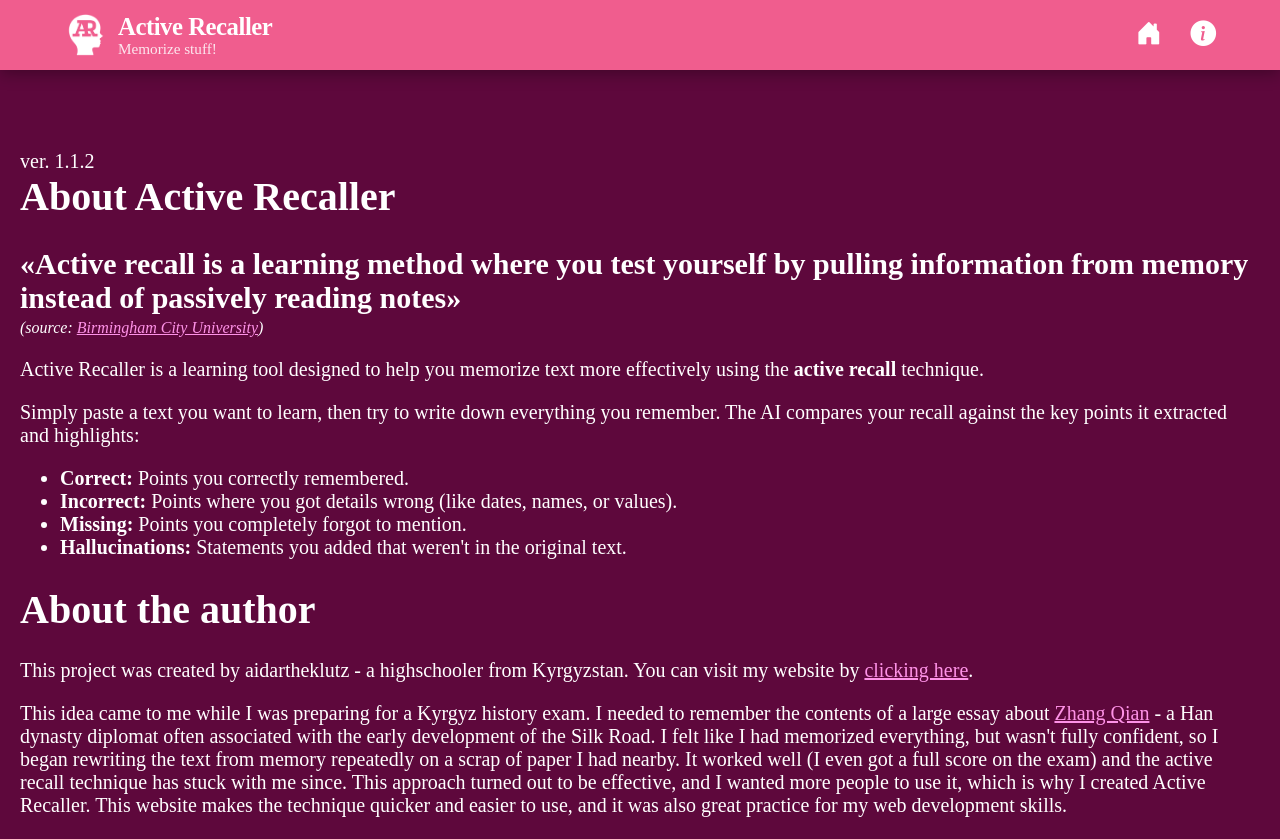
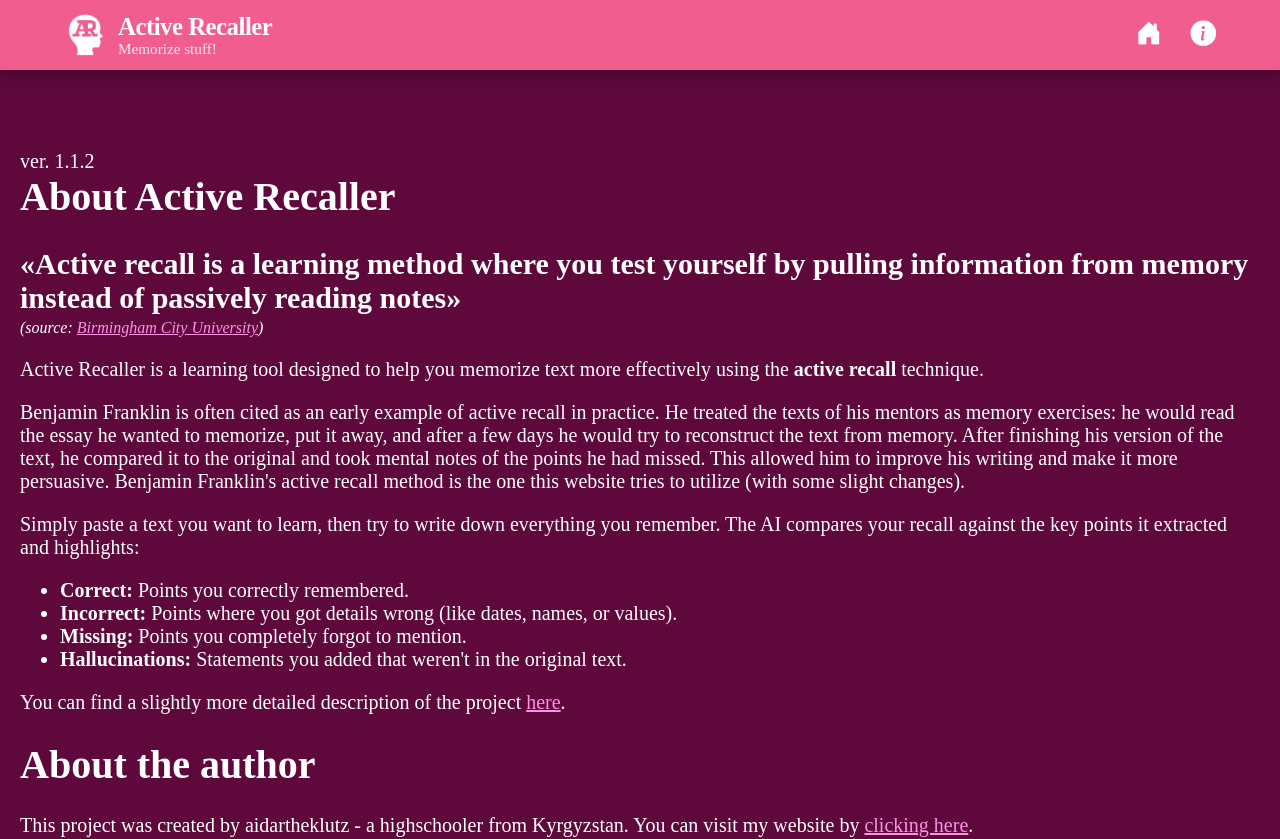
Before and after one commit to aidartheklutz/active-recaller, a React (Vite) app: page /about in a window 1280 px wide. Shown: the top 839 px of the page. Built offline with nearby package versions, Linux system fonts and the light colour scheme; no server answers; a web font is replaced by a local one.

Commit message:
slightly change AboutPage

```diff
--- a/src/pages/AboutPage/AboutPage.jsx
+++ b/src/pages/AboutPage/AboutPage.jsx
@@ -27,6 +27,18 @@
       </p>
 
       <p>
+        Benjamin Franklin is often cited as an early example of active recall in
+        practice. He treated the texts of his mentors as memory exercises: he
+        would read the essay he wanted to memorize, put it away, and after a few
+        days he would try to reconstruct the text from memory. After finishing
+        his version of the text, he compared it to the original and took mental
+        notes of the points he had missed. This allowed him to improve his
+        writing and make it more persuasive. Benjamin Franklin's active recall
+        method is the one this website tries to utilize (with some slight
+        changes).
+      </p>
+
+      <p>
         Simply paste a text you want to learn, then try to write down everything
         you remember. The AI compares your recall against the key points it
         extracted and highlights:
@@ -48,6 +60,17 @@
           original text.
         </li>
       </ul>
+
+      <p>
+        You can find a slightly more detailed description of the project{" "}
+        <a
+          href="https://github.com/aidartheklutz/active-recaller/blob/master/README.md"
+          target="_none"
+        >
+          here
+        </a>
+        .
+      </p>
 
       <h1>About the author</h1>
 
@@ -79,6 +102,7 @@
       <div className="changelog">
         <h2>Changelog (1.1.2)</h2>
         <ul>
+          <li>slightly changed the about page</li>
           <li>fixed the layout on mobile devices</li>
           <li>added vercel analytics</li>
         </ul>
```
